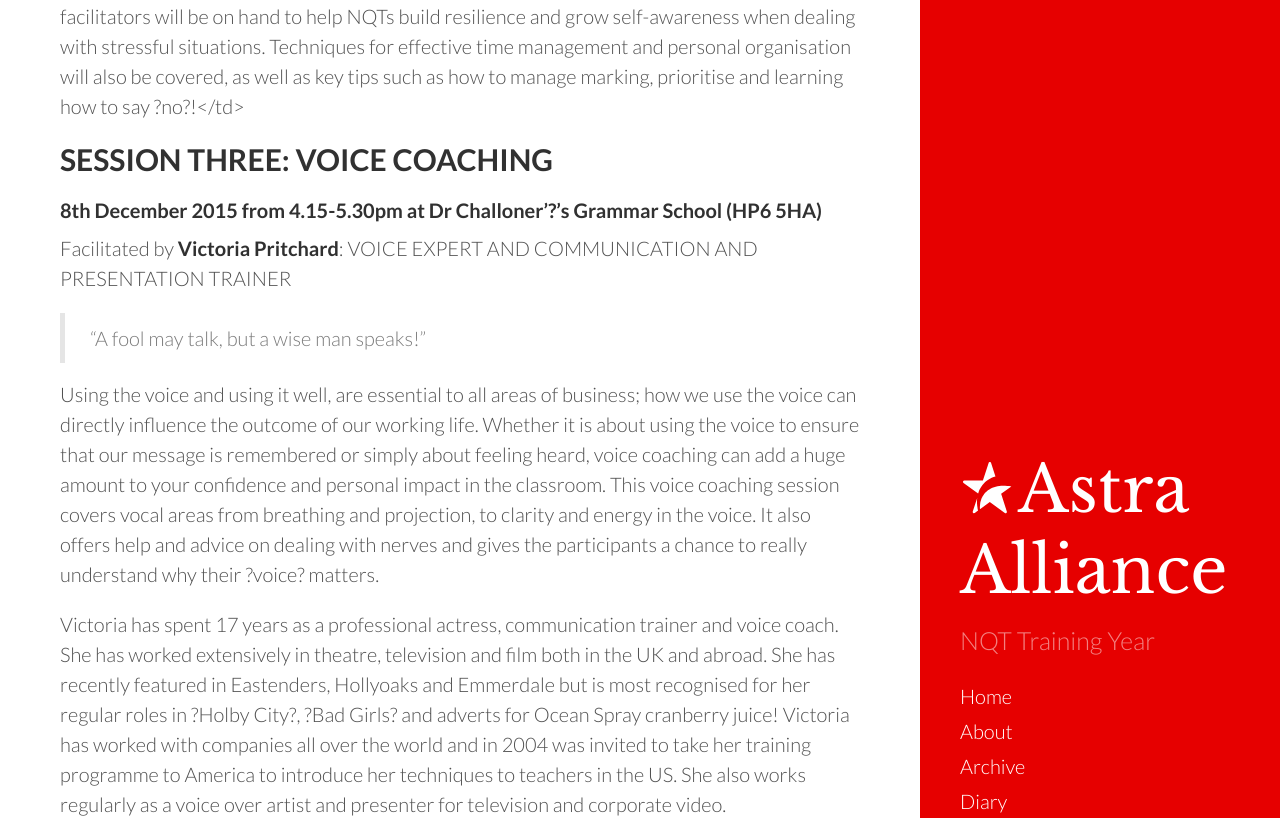
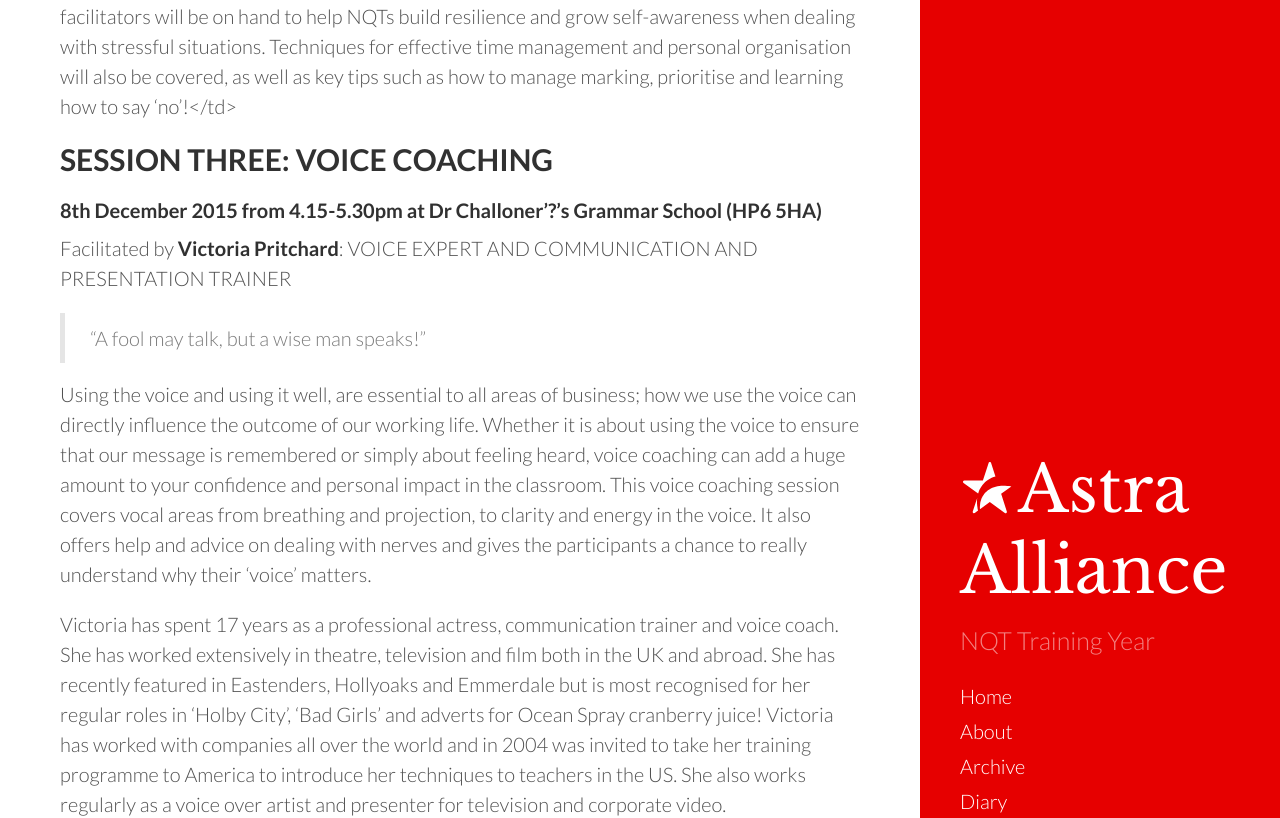
Before and after one commit to Astra-Alliance/astra-alliance.github.io, a Jekyll site: the page built from _posts/2015-09-23-astra-nqt-enhancement-2015-16.md, in a window 1280 px wide and 1400 px high, scrolled down 2553 px. Shown: the part 286-1104 px from the top of the window. Built offline with Jekyll 4.4.1, drawn with Linux system fonts in a browser that asks for light colours; Markdown is read by kramdown in place of the engine named in the settings; some of the changed text lies outside the part shown.

Commit message:
Get rid of strange characters

```diff
--- a/_posts/2015-09-23-astra-nqt-enhancement-2015-16.md
+++ b/_posts/2015-09-23-astra-nqt-enhancement-2015-16.md
@@ -38,7 +38,7 @@ Successful performance is all about each individual developing the ability to ac
 
 Not only will all Astra NQTs who attend this event be given a coveted Astra stress ball, they will also be provided with practical tools and tips to help manage the inevitable stresses of the first year of ?proper? teaching.
 
-Building on the 'mindfulness' and well-being work of psychologists such as Emma Judge, facilitators will be on hand to help NQTs build resilience and grow self-awareness when dealing with stressful situations.  Techniques for effective time management and personal organisation will also be covered, as well as key tips such as how to manage marking, prioritise and learning how to say ?no?!</td>
+Building on the 'mindfulness' and well-being work of psychologists such as Emma Judge, facilitators will be on hand to help NQTs build resilience and grow self-awareness when dealing with stressful situations.  Techniques for effective time management and personal organisation will also be covered, as well as key tips such as how to manage marking, prioritise and learning how to say 'no'!</td>
 
 ##SESSION THREE: VOICE COACHING
 ####8th December 2015 from 4.15-5.30pm at Dr Challoner'?'s Grammar School (HP6 5HA)
@@ -47,9 +47,9 @@ Facilitated by __Victoria Pritchard__: VOICE EXPERT AND COMMUNICATION AND PRESEN
 
 > "A fool may talk, but a wise man speaks!"
 
-Using the voice and using it well, are essential to all areas of business; how we use the voice can directly influence the outcome of our working life.  Whether it is about using the voice to ensure that our message is remembered or simply about feeling heard, voice coaching can add a huge amount to your confidence and personal impact in the classroom.  This voice coaching session covers vocal areas from breathing and projection, to clarity and energy in the voice. It also offers help and advice on dealing with nerves and gives the participants a chance to really understand why their ?voice? matters.
+Using the voice and using it well, are essential to all areas of business; how we use the voice can directly influence the outcome of our working life.  Whether it is about using the voice to ensure that our message is remembered or simply about feeling heard, voice coaching can add a huge amount to your confidence and personal impact in the classroom.  This voice coaching session covers vocal areas from breathing and projection, to clarity and energy in the voice. It also offers help and advice on dealing with nerves and gives the participants a chance to really understand why their 'voice' matters.
 
-Victoria has spent 17 years as a professional actress, communication trainer and voice coach. She has worked extensively in theatre, television and film both in the UK and abroad. She has recently featured in Eastenders, Hollyoaks and Emmerdale but is most recognised for her regular roles in ?Holby City?, ?Bad Girls?  and adverts for Ocean Spray cranberry juice!  Victoria has worked with companies all over the world and in 2004 was invited to take her training programme to America to introduce her techniques to teachers in the US.  She also works regularly as a voice over artist and presenter for television and corporate video.
+Victoria has spent 17 years as a professional actress, communication trainer and voice coach. She has worked extensively in theatre, television and film both in the UK and abroad. She has recently featured in Eastenders, Hollyoaks and Emmerdale but is most recognised for her regular roles in 'Holby City', 'Bad Girls'  and adverts for Ocean Spray cranberry juice!  Victoria has worked with companies all over the world and in 2004 was invited to take her training programme to America to introduce her techniques to teachers in the US.  She also works regularly as a voice over artist and presenter for television and corporate video.
 
 ##SESSION FOUR: WHAT IS GOOD TEACHING?
 ####14th January 2016 from 4.15-5.30pm at The Beaconsfield School (HP9 1SJ)
@@ -70,32 +70,34 @@ There will also be a plenary session at the end, bringing ideas together.
 
 __REVISION STRATEGIES FOR STUDENTS__: A timely session aimed at helping NQTs from a range of subject areas to get the most out of the time before examinations, both internal and external.  The session will focus on how to enable students to revise topics most effectively, allowing for individual learning styles.
 
-__DATA AND INFORMATION LITERACY FOR TEACHERS__: Now, more than ever before, the collection, handling and interpretation of data is becoming an essential part of any successful teacher?s toolkit. This session will delve into some principles, tips and techniques to help you efficiently work with data in the classroom. It will range for how best to set up data collection/storage markbooks to the best ways to present that data to help improve insight and decision making at all levels.
+__DATA AND INFORMATION LITERACY FOR TEACHERS__: Now, more than ever before, the collection, handling and interpretation of data is becoming an essential part of any successful teacher's toolkit. This session will delve into some principles, tips and techniques to help you efficiently work with data in the classroom. It will range for how best to set up data collection/storage markbooks to the best ways to present that data to help improve insight and decision making at all levels.
 
 ##SESSION SIX: HIGHER ORDER THINKING SKILLS
 ####12th May 2016 from 4.15-5.30pm at The Misbourne School (HP16 0BN)
 
 Michelle is passionate about developing the imagination of students and equipping them with the necessary tools to become inquisitive and creative thinkers.  She has extensive experience in supporting and leading colleagues in schools in challenging circumstances and is well equipped to offer leadership support as well as teaching and learning more generally.  She currently provides ongoing support and coaching for teachers and runs a range of whole school CPD programmes focused on raising standards of whole school teaching and learning.
 
-During this practical, active and lively session, Michelle will provide a detailed and coherent introduction to Higher Order Thinking, as well as dialogic approaches and the use of questioning.  She will also explore how to most effectively use Bloom?s Revised Taxonomy and Higher Order Thinking/Planning with Bloom/Socratic questioning and there will also be time for sharing classroom strategies and activities.  The session will encourage students to solve problems more independently and to think creatively, producing and generating new ideas and knowledge, making decisions and analysing and evaluating information and ideas.
+During this practical, active and lively session, Michelle will provide a detailed and coherent introduction to Higher Order Thinking, as well as dialogic approaches and the use of questioning.  She will also explore how to most effectively use Bloom's Revised Taxonomy and Higher Order Thinking/Planning with Bloom/Socratic questioning and there will also be time for sharing classroom strategies and activities.  The session will encourage students to solve problems more independently and to think creatively, producing and generating new ideas and knowledge, making decisions and analysing and evaluating information and ideas.
 
 ##SESSION SEVEN: CELEBRATION EVENT ON BUILDING LEARNING POWER, LED BY PROFESSOR GUY CLAXTON / NQT 'WIGT' POSTER PRESENTATIONS
 ####Wednesday 29th June 2016 from 1-4pm at Dr Challoner?s Grammar School, including hot buffet lunch (HP6 5HA)
 
 > "Unlike most education initiatives, [Building Learning Power](http://www.buildinglearningpower.com/) stops being something you do but becomes something you are."
 
-We are absolutely thrilled to welcome Professor Guy Claxton to DCGS to speak to our Astra trainees as they reach the end of their first year of ?proper? teaching.   Watch a preview of Claxton speaking [here](ttps://www.youtube.com/watch?v=WlYRhoWtoiM)
+We are absolutely thrilled to welcome Professor Guy Claxton to DCGS to speak to our Astra trainees as they reach the end of their first year of 'proper' teaching.   Watch a preview of Claxton speaking [here](ttps://www.youtube.com/watch?v=WlYRhoWtoiM)
 
-Professor Claxton is also an internationally renowned writer, consultant and academic specialising in creativity, education and the mind.  He has a double first in Natural Science from Cambridge, a doctorate in cognitive psychology from Oxford and is a Fellow of the British Psychological Society. He is perhaps best known for his work on Building Learning Power, which aims to develops students? portable learning habits, prepare young people for a lifetime of learning and enhance students? progress and schools? results.  The concept emerged during the 1980s and 90s as a way of describing the form of intelligence possessed by someone who, to quote Jean Piaget's phrase, ??knows what to do when they don't know what to do."
+Professor Claxton is also an internationally renowned writer, consultant and academic specialising in creativity, education and the mind.  He has a double first in Natural Science from Cambridge, a doctorate in cognitive psychology from Oxford and is a Fellow of the British Psychological Society. He is perhaps best known for his work on Building Learning Power, which aims to develops students' portable learning habits, prepare young people for a lifetime of learning and enhance students' progress and schools' results.  The concept emerged during the 1980s and 90s as a way of describing the form of intelligence possessed by someone who, to quote Jean Piaget's phrase;
+
+> "knows what to do when they don't know what to do."
 
 NQTs WILL ALSO BE ASKED TO PRESENT THEIR REFLECTIONS FOLLOWING THE WIGT SESSION (on 14th January) TO THEIR PEERS via a poster presentation.
 
 ##ASTRA NQT CELEBRATION AFTERNOON
 ####1st JULY 2015
 
-With the temperatures set to soar to around 35 degrees on Wednesday 1st July 2015, we soon realised that the **?hot buffet? **on offer for our 22 Astra NQTs (newly qualified teachers) to celebrate their achievements over the year had taken on a new, and quite literal, meaning!
+With the temperatures set to soar to around 35 degrees on Wednesday 1st July 2015, we soon realised that the **hot buffet** on offer for our 22 Astra NQTs (newly qualified teachers) to celebrate their achievements over the year had taken on a new, and quite literal, meaning!
 
-However, despite the heat outside, our 22 NQTs inside were cool under the ?pressure? to deliver their **mini-research presentations** from their NQT year in five minutes on topics as diverse as the use of technology to the challenges of differentiation.  Arriving at 1pm for a lunch and having time to **network as well as evaluate the Enhancement course**, conversations were lively and the mood understandably positive: after all, they had all flourished and survived not only their first year as ?proper? teachers, but also been our **inaugural cohort of the Astra Enhancement programme**!
+However, despite the heat outside, our 22 NQTs inside were cool under the "pressure" to deliver their **mini-research presentations** from their NQT year in five minutes on topics as diverse as the use of technology to the challenges of differentiation.  Arriving at 1pm for a lunch and having time to **network as well as evaluate the Enhancement course**, conversations were lively and the mood understandably positive: after all, they had all flourished and survived not only their first year as 'proper' teachers, but also been our **inaugural cohort of the Astra Enhancement programme**!
 
 ![image alt text]({{ site.url }}/public/assets/1fIvA8L-MV9feCjlPQXkQxSnylWCzrn8d-TdPE_bzezY-image_1.jpg)
 
@@ -107,4 +109,4 @@ As a programme of **two half days and 5 twilight sessions, run at no cost and no
 
 The results and evaluation evidence is both compelling and powerful, with one NQT commenting, "**_meeting other NQT students (including those from my own school) and sharing practice and experiences, as well as positive support from Astra organisers_**" as being particular highlights.
 
-To ensure all participants felt suitably inspired for the years of teaching and leadership ahead, we were also joined by our keynote speaker, **John Neal from Ashridge Business School**, who spoke in an animated and thought-provoking way about the **importance of knowing your own strengths and weaknesses**. As a sports psychologist, his message of the **power of the perceptions and the importance of self-reflection** received a hearty round of applause, with many NQTs ?buzzing? with new ideas and inspiration.
+To ensure all participants felt suitably inspired for the years of teaching and leadership ahead, we were also joined by our keynote speaker, **John Neal from Ashridge Business School**, who spoke in an animated and thought-provoking way about the **importance of knowing your own strengths and weaknesses**. As a sports psychologist, his message of the **power of the perceptions and the importance of self-reflection** received a hearty round of applause, with many NQTs 'buzzing' with new ideas and inspiration.
```
